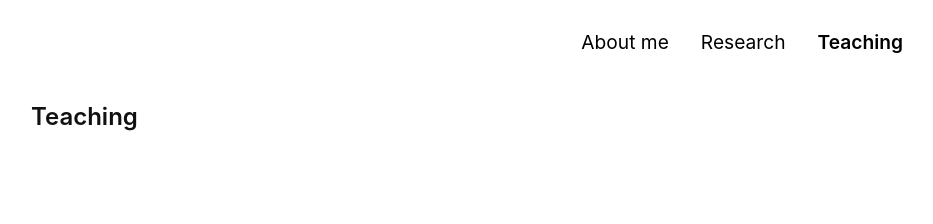
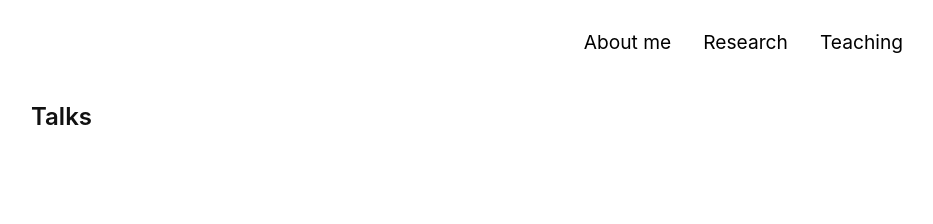
Before and after one commit to Jonghwap/Jonghwap.github.io, a Jekyll site: the page built from teaching.md, in a window 1280 px wide. Shown: the top 224 px of the page, without its empty margins (209-1142 px from the left). Built offline with Jekyll 4.4.1, drawn with Linux system fonts in a browser that asks for light colours; a style sheet for code colours, icons or effects is not loaded.

Commit message:
Update teaching.md

```diff
--- a/teaching.md
+++ b/teaching.md
@@ -1,8 +1,8 @@
 ---
 layout: homepage
-title: Teaching
-permalink: /teaching/
+title: Talks
+permalink: /talks/
 hide_profile: true
 ---
 
-## Teaching
+## Talks
```
